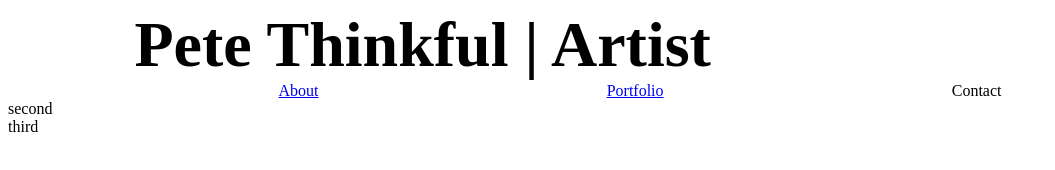
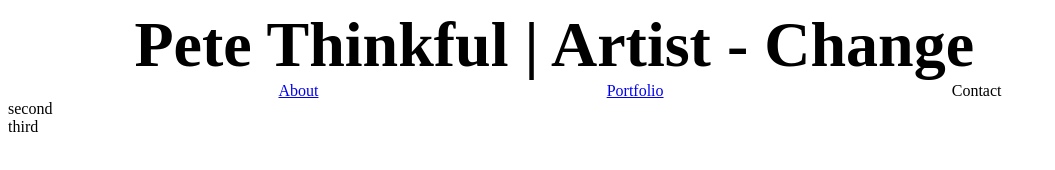
Before and after one commit to splitwire/example, a plain HTML site: page index.html in a window 1280 px wide. Shown: the whole page, without its empty margins (0-1055 px from the left). Drawn offline with Linux system fonts and the light colour scheme.

Commit message:
second commit

```diff
--- a/index.html
+++ b/index.html
@@ -14,7 +14,7 @@
 
   <div class="container">
     <div class="row header">
-        Pete Thinkful | Artist
+        Pete Thinkful | Artist - Change
     </div>
 
       <div class="row center">
```
